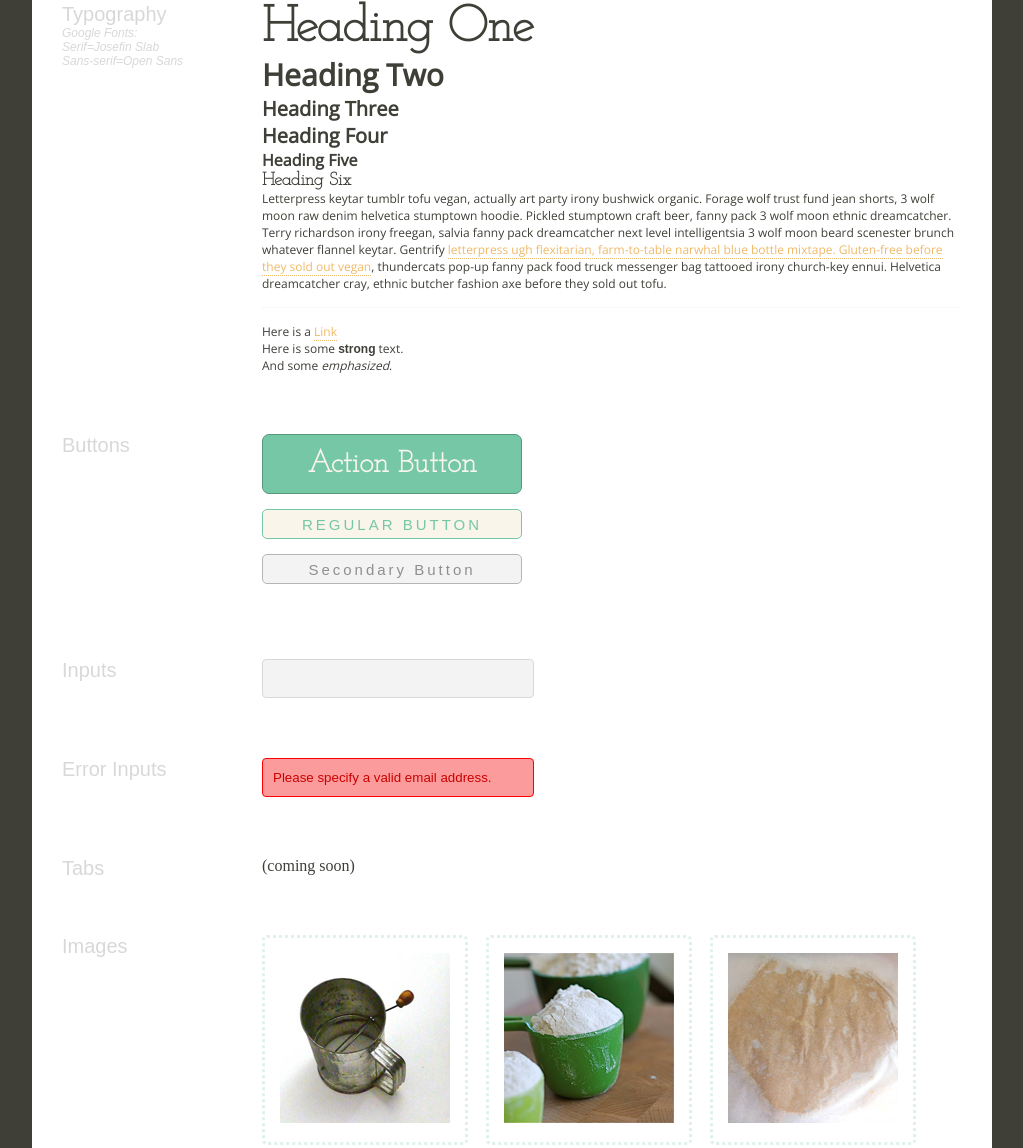
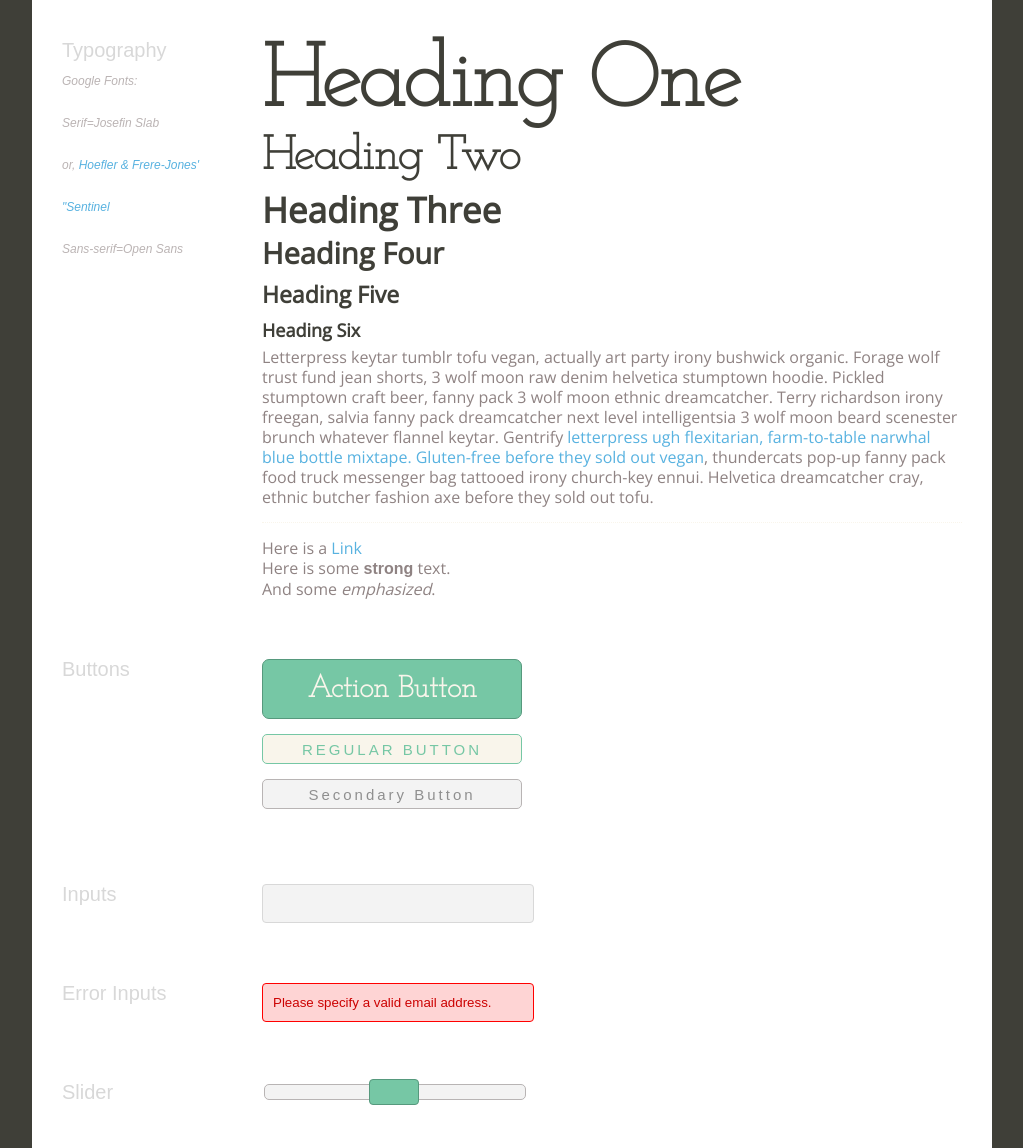
Before and after one commit to mason-stewart/baking-app-style-guide, a plain HTML site: page index.html in a window 1280 px wide. Shown: the part 452-1600 px from the top of the page, without its empty margins (128-1151 px from the left). Drawn offline with nearby package versions, Linux system fonts and the light colour scheme.

Commit message:
avec Daniel. Plus minor tweaks from class feedback

```diff
--- a/index.html
+++ b/index.html
@@ -1,20 +1,18 @@
 <!DOCTYPE html>
 <html>
 <head>
-	<title>Baking App Style Guide</title>
+	<title>Style Guide</title>
 	<link rel="stylesheet" type="text/css" href="style.css">
 	<link href="ss-standard/webfonts/ss-standard.css" rel="stylesheet" />
 	<script src="jquery-1.9.1.min.js"></script>
 	<script src="main.js"></script>
-	<!-- <link href='http://fonts.googleapis.com/css?family=Sorts+Mill+Goudy:400,400italic' rel='stylesheet' type='text/css'> -->
 	<link href='http://fonts.googleapis.com/css?family=Open+Sans' rel='stylesheet' type='text/css'>
-	<!-- <link href='http://fonts.googleapis.com/css?family=Nixie+One' rel='stylesheet' type='text/css'> -->
 	<link href='http://fonts.googleapis.com/css?family=Josefin+Slab:100' rel='stylesheet' type='text/css'>
 </head>
 <body>
 	<!-- Page Title -->
 	<div class="main">
-		<h1>The <em class="underline">Bake-Even</em> Style Guide</h1>
+		<h1>Style Guide</h1>
 	</div>
 	<!-- Colours -->
 	<div class="main">
@@ -37,7 +35,9 @@
 		<div class="left-column">
 			<h1 class="labels">Typography</h1>
 			<h4 class="description">Google Fonts:</h4>
-			<h4 class="description">Serif=Josefin Slab</h4>
+			<h4 class="description">Serif=Josefin Slab<br>or,
+				<a href="http://www.typography.com/fonts/font_styles.php?productLineID=100034">Hoefler & Frere-Jones'<br> "Sentinel</a>
+				</h4>
 			<h4 class="description">Sans-serif=Open Sans</h4>
 		</div>
 		<div class="right-column">
@@ -71,18 +71,14 @@
 			<div class="button-holder">
 				<button class="secondary-button">Secondary Button</button>
 			</div>
-
 			<!-- <div class="button-holder">
 				<button>Inactive Secondary Button</button><br>
 			</div>	 -->
-
 			<!-- <div class="button-holder">	<input type="radio"></input> </div>
 			<div class="button-holder">	<input type="checkbox"></input>	</div> -->
 		</div>
 	</div>
-
 	<!-- Inputs -->
-
 	<div class="main">
 		<div class="left-column">
 				<h1 class="labels">Inputs</h1>
@@ -91,7 +87,6 @@
 			<input type="text" name="input"></input>
 		</div>
 	</div>
-
 	<!-- Error Inputs -->
 	<div class="main">
 		<div class="left-column">
@@ -102,16 +97,34 @@
 		</div>
 	</div>
 	<!-- Tabs -->
-	<div class="main">
+	<!-- <div class="main">
 		<div class="left-column">
 				<h1 class="labels">Tabs</h1>
 		</div>
 		<div class="right-column">
 			<div>(coming soon)</div>
-		<!-- <div>Tab Two</div>
-		<div>Tab Three</div> -->
+		<div>Tab Two</div>
+		<div>Tab Three</div>
+		</div>
+	</div> -->
+	<!-- Slider -->
+	<div class="main">
+		<div class="left-column">
+				<h1 class="labels">Slider</h1>
+		</div>
+		<div class="right-column">
+			<input class="slider" type="range" min="1" max="100" step="1" value="50" >
 		</div>
 	</div>
+	<!-- Charts -->
+	<!-- <div class="main">
+		<div class="left-column">
+		<h1 class="labels">Charts</h1>
+		</div>
+		<div class="right-column">
+			<div id="myChart"></div>
+		</div>
+	</div> -->
 <!-- Images -->
 	<div class="main">
 		<div class="left-column">
--- a/style.css
+++ b/style.css
@@ -1,4 +1,4 @@
-/*styleguide styles*/
+/*styleguide only styles*/
 .main {
      margin: 0 auto;
      width: 900px;
@@ -28,10 +28,12 @@
 	font-family: sans-serif;
 	font-weight: lighter;
 	font-size: 20px;
+	vertical-align: top;
+	line-height: 20px;
 }
 
 .description {
-	color: #d8d8d8;
+	color: rgb(187, 180, 180);
 	font-family: sans-serif;
 	font-weight: lighter;
 	font-size: 12px;
@@ -42,7 +44,7 @@
 margin-bottom: 15px;
 }
 
-/*Bake-Even*/
+/*actual style guide*/
 body {
 	padding: 0;
 	margin: 0;
@@ -54,40 +56,47 @@ h1, h2, h3 , h4, h5, h6, p, ul, li {
 	margin: 0;
 	padding: 0;
 	border: 0;
-	/*font-size: 100%;*/
 	font-family: 'Open Sans', sans-serif;
+
 }
 
 h1 {
-	font-size: 50px;
+	font-size: 88px;
 	font-family: 'Josefin Slab', serif;
+	line-height: 88px;
+
 }
 
 h2 {
-	/*font-family: 'Josefin Slab', serif;*/
-	font-size: 30px;
+	font-family: 'Josefin Slab', serif;
+	font-size: 47px;
+	line-height: 59px;
 }
 
 h3 {
-	font-size: 20px;
-	/*font-family: 'Josefin Slab', serif;*/
+	font-size: 35px;
+	line-height: 45px;
 }
 
 h4 {
-	font-size: 20px;
+	font-size: 29px;
+	line-height: 42px;
 }
 
 h5 {
-	font-size: 16px;
+	font-size: 23px;
+	line-height: 40px;
 }
 
 h6 {
 	font-size: 18px;
-	font-family: 'Josefin Slab', serif;
+	line-height: 33px;
 }
 
 p {
-	font-size: 12px;
+	font-size: 16px;
+	line-height: 20px;
+	color: rgb(143, 131, 131);
 }
 
 strong {
@@ -101,8 +110,7 @@ em {
 
 a {
 	text-decoration: none;
-	color: #efb968;
-	border-bottom: 1px dotted #efb968;
+	color: rgb(88, 178, 224);
 }
 
 .underline {
@@ -112,7 +120,6 @@ a {
 a:hover {
 	text-decoration: none;
 	color: #254a5d;
-	border-bottom: 1px dotted #254a5d;
 }
 
 /*Colours*/
@@ -131,8 +138,6 @@ a:hover {
 .seafoam { color: #76c7a5; }
 
 .seafoam {background-color: #76c7a5; }
-
-
 
 /*Buttons*/
 
@@ -158,7 +163,6 @@ a:hover {
 	background: #76c7a5;
 	border: 1px solid rgb(86, 153, 125);
 }
-
 
 .action-button:hover {
 	font-family: 'Josefin Slab', serif;
@@ -225,7 +229,6 @@ a:hover {
 	border: 1px solid rgb(86, 153, 125);
 }
 
-
 /*Secondary Button*/
 .secondary-button {
 	font-size: 15px;
@@ -268,9 +271,6 @@ a:hover {
 	background-color: rgb(219, 218, 218);
 	border: 1px solid rgb(172, 168, 168);
 }
-
-
-
 
 /*Inputs*/
 
@@ -347,10 +347,39 @@ input[type=url] {
 	color: #cc0202;
 	padding: 6px 10px;
 	border: 1px solid #ff0000;
-	background-color: #fc9b9b;
+	background-color: rgba(252, 155, 155, 0.43);
 	border-radius: 4px;
 	outline: none;
 }
+
+/*Slider*/
+input[type=range] {
+    -webkit-appearance: none;
+    padding: 6px 30px;
+	height: 30px;
+	border-radius: 5px;
+    background-color: #f3f3f3;
+	border: 1px solid rgb(184, 180, 180);
+    width: 200px;
+    height:2px;
+}
+
+input[type="range"]::-webkit-slider-thumb {
+     -webkit-appearance: none;
+   	background: #76c7a5;
+	border: 1px solid rgb(86, 153, 125);
+    border-radius: 4px;
+    /*opacity: 0.8;*/
+    width: 50px;
+    height: 26px;
+}
+
+/*Charts*/
+/*#myChart {
+	width: 400px;
+	height: 400px;
+}
+*/
 
 /*Images*/
 .image-wrapper {
```
Also changed, not shown: 1 other file.
